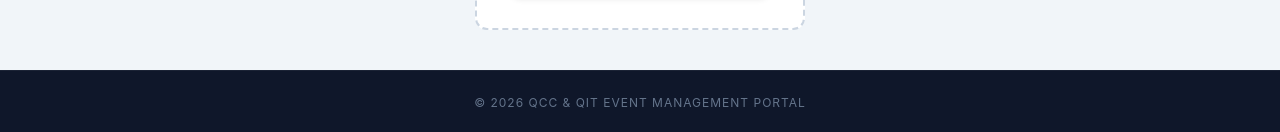
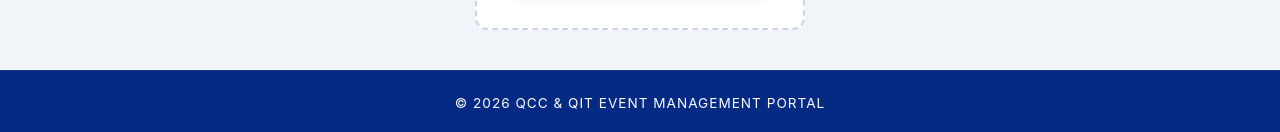
Before and after one commit to azardeensd/QCC_QIT, a React (Create React App) app: page / in a window 1280 px wide. Shown: the part 933-1065 px from the top of the page. Built offline with nearby package versions, Linux system fonts and the light colour scheme; no server answers; the database is empty.

Commit message:
Update footer styles with new colors and font size

```diff
--- a/src/App.css
+++ b/src/App.css
@@ -28,9 +28,9 @@ body {
 .app-footer {
   text-align: center;
   padding: 1.5rem;
-  background-color: #0f172a;
-  color: #64748b;
-  font-size: 0.75rem;
+  background-color: #042a83;
+  color: #fcfcfc;
+  font-size: 0.85rem;
   letter-spacing: 1px;
   text-transform: uppercase;
   border-top: 1px solid rgba(255, 255, 255, 0.05);
```
